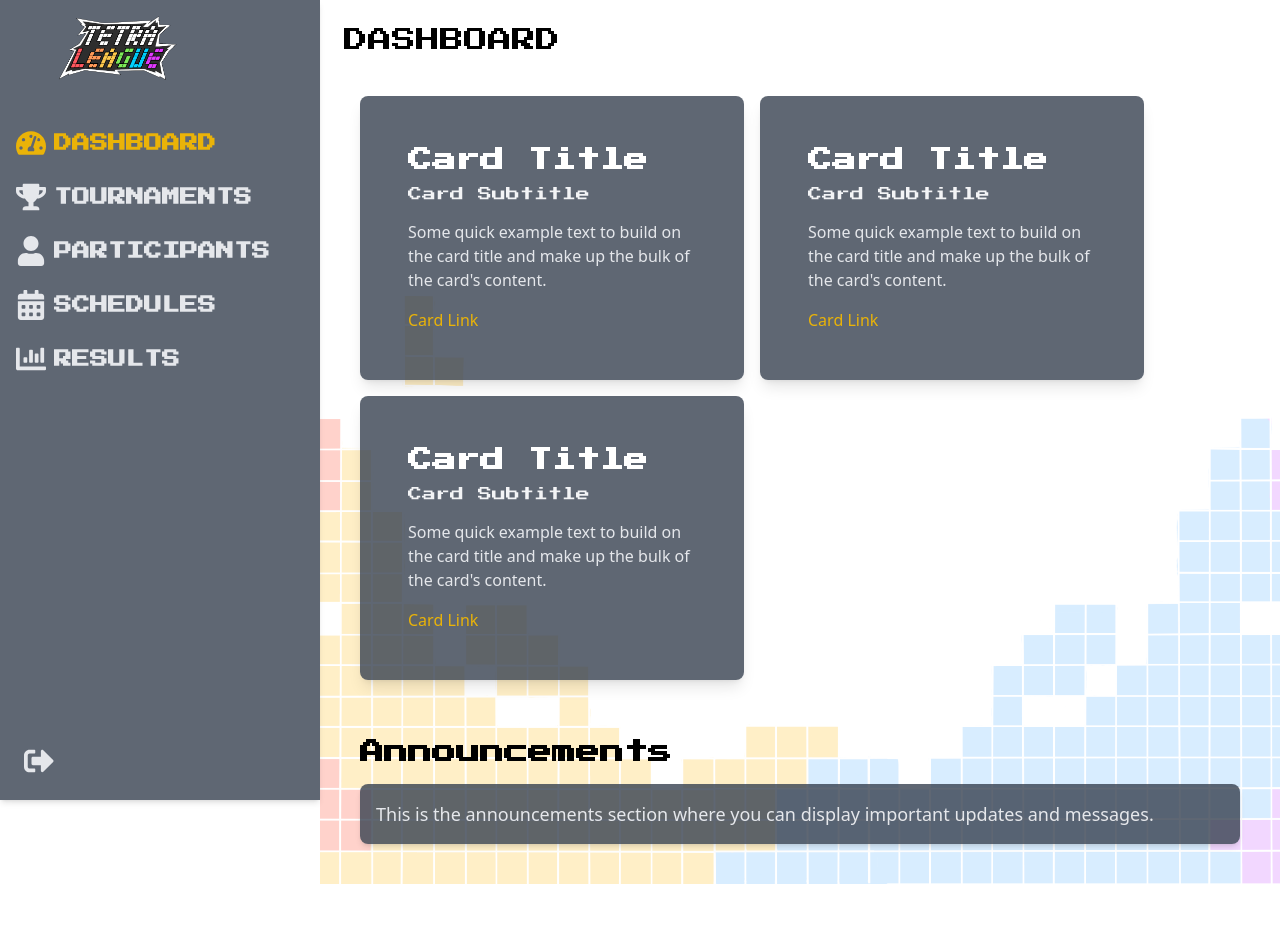
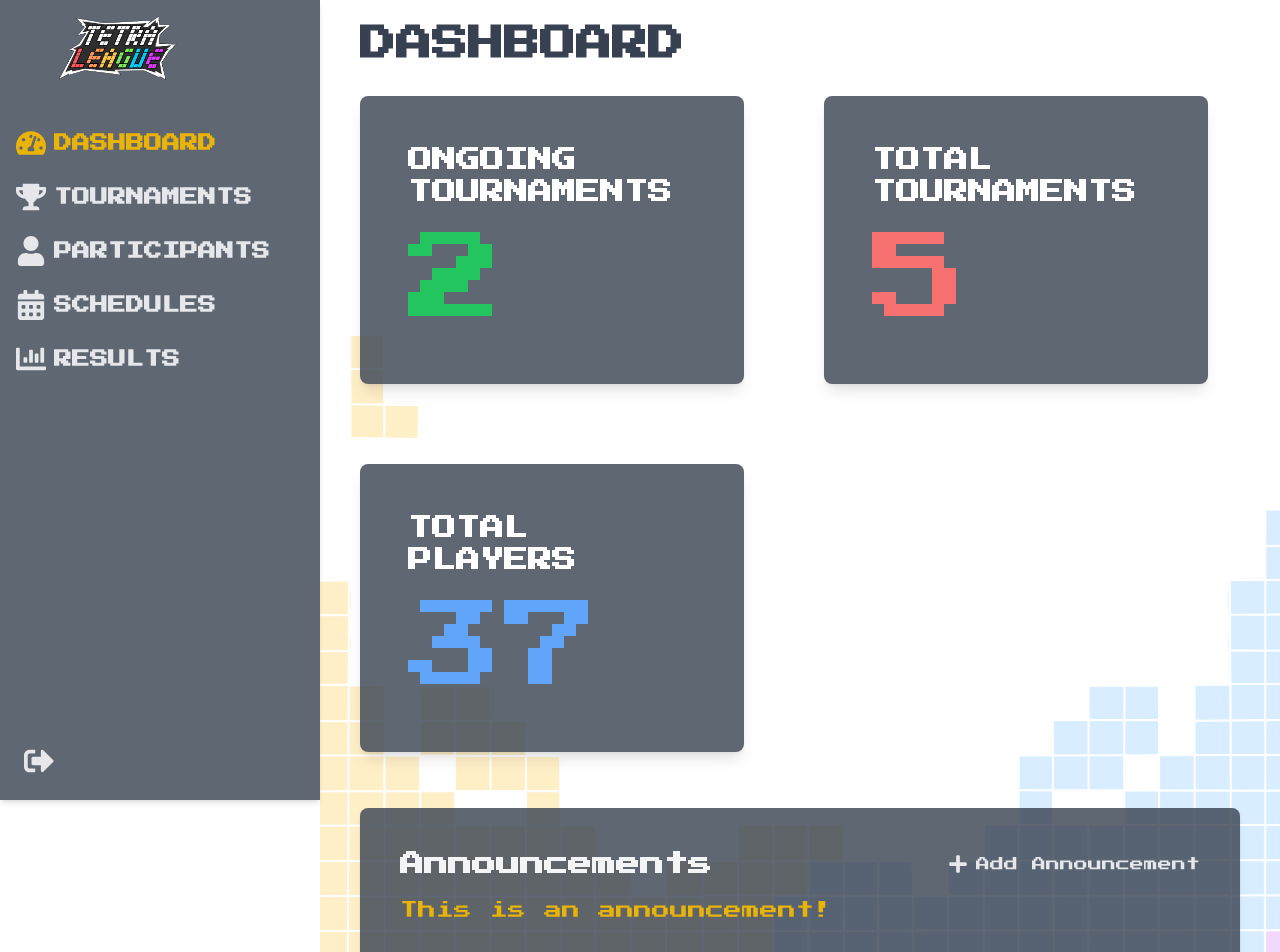
Before and after one commit to elsa-lt/CS203-Project, a React (Create React App) app in the folder frontend/tetra-league-ui/: page /dashboard in a window 1280 px wide. Shown: the top 952 px of the page. Before the commit the page ends 884 px from the top, so only its background shows below. Built offline with nearby package versions, Linux system fonts and the light colour scheme.

Commit message:
Admin dashboard

```diff
--- a/frontend/tetra-league-ui/src/components/AdminCards.js
+++ b/frontend/tetra-league-ui/src/components/AdminCards.js
@@ -3,50 +3,44 @@ import Card from 'react-bootstrap/Card'; // Import Bootstrap Card component for
 
 const AdminCards = () => {
   return (
-    <div className="flex flex-wrap gap-4 p-4 col-3">
+    <div className="flex flex-wrap gap-20 p-4 col-3">
       <Card className="max-w-sm rounded-lg shadow-lg overflow-hidden bg-gray-700 bg-opacity-80 p-12">
           <Card.Body>
-            <Card.Title className="text-2xl font-bold text-white mb-2 font-press-start">Card Title</Card.Title>
-            <Card.Subtitle className="mb-4 text-sm text-gray-100 font-press-start">Card Subtitle</Card.Subtitle>
-            <Card.Text className="text-gray-200 mb-4">
-              Some quick example text to build on the card title and make up the
-              bulk of the card's content.
+            <Card.Title className="text-2xl font-bold text-white mb-6 font-press-start">ONGOING TOURNAMENTS</Card.Title>
+            <Card.Text className="text-green-500 text-8xl mb-2 font-press-start">
+              2
             </Card.Text>
-            <div className="flex flex-col gap-2">
-              <Card.Link href="/manage-tournaments" className="text-yellow-500 hover:text-blue-500">
-                Card Link
+            {/* <div className="flex flex-col gap-2">
+              <Card.Link href="/manage-tournaments" className="text-lg text-yellow-500 hover:text-blue-500">
+                View
               </Card.Link>
-            </div>
+            </div> */}
           </Card.Body>
         </Card>
         <Card className="max-w-sm rounded-lg shadow-lg overflow-hidden bg-gray-700 bg-opacity-80 p-12">
           <Card.Body>
-            <Card.Title className="text-2xl font-bold text-white mb-2 font-press-start">Card Title</Card.Title>
-            <Card.Subtitle className="mb-4 text-sm text-gray-100 font-press-start">Card Subtitle</Card.Subtitle>
-            <Card.Text className="text-gray-200 mb-4">
-              Some quick example text to build on the card title and make up the
-              bulk of the card's content.
+            <Card.Title className="text-2xl font-bold text-white mb-6 font-press-start">TOTAL TOURNAMENTS</Card.Title>
+            <Card.Text className="text-red-400 text-8xl mb-2 font-press-start">
+              5
             </Card.Text>
-            <div className="flex flex-col gap-2">
-              <Card.Link href="/manage-tournaments" className="text-yellow-500 hover:text-blue-500">
-                Card Link
+            {/* <div className="flex flex-col gap-2">
+              <Card.Link href="/manage-tournaments" className="text-lg text-yellow-500 hover:text-blue-500">
+                View
               </Card.Link>
-            </div>
+            </div> */}
           </Card.Body>
         </Card>
         <Card className="max-w-sm rounded-lg shadow-lg overflow-hidden bg-gray-700 bg-opacity-80 p-12">
           <Card.Body>
-            <Card.Title className="text-2xl font-bold text-white mb-2 font-press-start">Card Title</Card.Title>
-            <Card.Subtitle className="mb-4 text-sm text-gray-100 font-press-start">Card Subtitle</Card.Subtitle>
-            <Card.Text className="text-gray-200 mb-4">
-              Some quick example text to build on the card title and make up the
-              bulk of the card's content.
+            <Card.Title className="text-2xl font-bold text-white mb-6 font-press-start">TOTAL PLAYERS</Card.Title>
+            <Card.Text className="text-blue-400 text-8xl mb-2 font-press-start">
+              37
             </Card.Text>
-            <div className="flex flex-col gap-2">
-              <Card.Link href="/manage-tournaments" className="text-yellow-500 hover:text-blue-500">
-                Card Link
+            {/* <div className="flex flex-col gap-2">
+              <Card.Link href="/manage-participants" className="text-lg text-yellow-500 hover:text-blue-500">
+                View
               </Card.Link>
-            </div>
+            </div> */}
           </Card.Body>
         </Card>
     </div>
--- a/frontend/tetra-league-ui/src/components/AdminCardsAnnouncements.js
+++ b/frontend/tetra-league-ui/src/components/AdminCardsAnnouncements.js
@@ -1,13 +1,29 @@
-// Announcements.js
 import React from 'react';
+import { FaPlus } from 'react-icons/fa'; // Import the Add icon
 
 const AdminCardsAnnouncements = () => {
+  const handleAddAnnouncement = () => {
+    alert("TO DO");
+  };
+
   return (
     <div className="p-4">
-      <h2 className="text-2xl font-bold mb-4 font-press-start">Announcements</h2>
-      <div className="bg-gray-700 bg-opacity-80 p-4 rounded-lg shadow-md">
-        <p className="text-gray-200 text-lg">
-          This is the announcements section where you can display important updates and messages.
+      <div className="relative bg-gray-700 bg-opacity-80 p-10 rounded-lg shadow-md">
+        <div className="flex items-center justify-between mb-4">
+          <h2 className="text-2xl text-gray-100 font-bold font-press-start">
+            Announcements
+          </h2>
+          <button
+            onClick={handleAddAnnouncement}
+            className="flex items-center space-x-2 text-gray-200 hover:text-yellow-400"
+            aria-label="Add Announcement"
+          >
+            <FaPlus className="text-xl" />
+            <span className="text-sm font-press-start">Add Announcement</span>
+          </button>
+        </div>
+        <p className="text-yellow-500 text-lg font-press-start">
+          This is an announcement!
         </p>
       </div>
     </div>
--- a/frontend/tetra-league-ui/src/pages/admin/AdminDashboardPage.js
+++ b/frontend/tetra-league-ui/src/pages/admin/AdminDashboardPage.js
@@ -11,7 +11,7 @@ const AdminDashboardPage = () => {
         className="flex-1 min-h-screen bg-cover bg-center p-6 ml-80"
         style={{ backgroundImage: `url('/Background/White Background.png')` }}
       >
-        <div className="text-2xl font-press-start mb-6">
+        <div className="text-4xl font-bold font-press-start mb-4 ml-4 text-gray-700">
           DASHBOARD
         </div>
         <div className="flex flex-col space-y-6">
```
